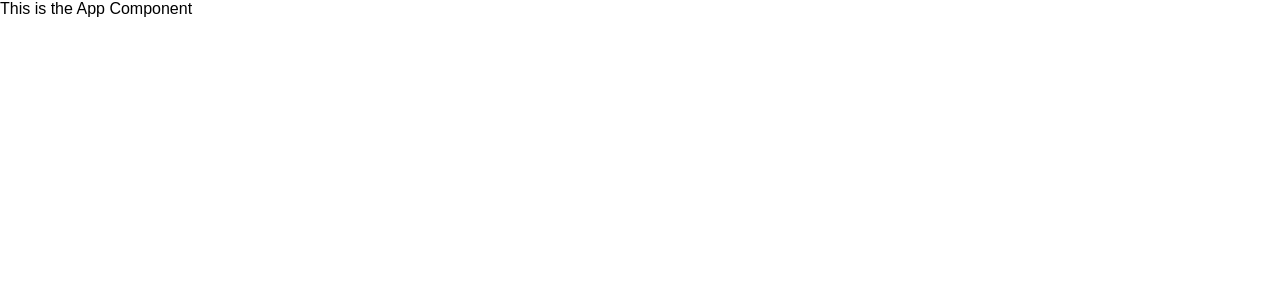
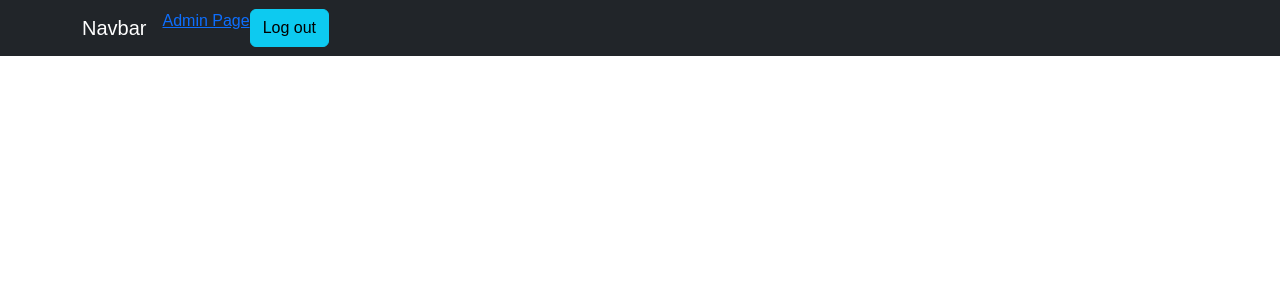
Before and after one commit to shreyazz/authMERN, a React (Vite) app in the folder client/: page / in a window 1280 px wide. Shown: the top 300 px of the page. Built offline with nearby package versions, Linux system fonts and the light colour scheme; sample sign-in values are in the browser's storage.

Commit message:
built homepage and assigned routes

```diff
--- a/client/src/App.jsx
+++ b/client/src/App.jsx
@@ -1,8 +1,28 @@
 import React from "react";
+import 'bootstrap/dist/css/bootstrap.min.css';
+import {
+  BrowserRouter,
+  Routes,
+  Route,
+  Navigate,
+} from "react-router-dom";
+import HomePage from './pages/HomePage'
+import LoginPage from './pages/LoginPage'
+import RegisterPage from './pages/RegisterPage'
+import SecretPage from "./pages/SecretPage";
+const App = () => {
+  const user = localStorage.getItem('token');
 
-const App = () => {
   return <div>
-    This is the App Component
+  <BrowserRouter>
+    <Routes>
+        {user && <Route path="/" exact element={<HomePage/>}/>}
+        {user && <Route path="/secret" exact element={<SecretPage/>}/>}
+        <Route path="/login"  element={<LoginPage/>}/>
+        <Route path="/register"  element={<RegisterPage/>}/>
+        <Route path="/" exact element={<Navigate replace to='/login'/>}/>
+    </Routes>
+  </BrowserRouter>
   </div>;
 };
 
--- a/client/src/pages/HomePage.jsx
+++ b/client/src/pages/HomePage.jsx
@@ -0,0 +1,28 @@
+import React from "react";
+import Container from 'react-bootstrap/Container';
+import Nav from 'react-bootstrap/Nav';
+import Navbar from 'react-bootstrap/Navbar';
+import Button from 'react-bootstrap/Button'
+import { Link } from "react-router-dom";
+const HomePage = () => {
+  const logout = () => {
+    localStorage.removeItem('token');
+    window.location.reload('')
+  }
+  return (
+    <>
+     <Navbar bg="dark" variant="dark">
+        <Container>
+          <Navbar.Brand href="#home">Navbar</Navbar.Brand>
+          <Nav className="me-auto">
+            <Link to={'/secret'}>Admin Page</Link>
+            <Button variant="info" onClick={logout}>Log out</Button>
+
+          </Nav>
+        </Container>
+      </Navbar>
+    </>
+  );
+};
+
+export default HomePage;
```
